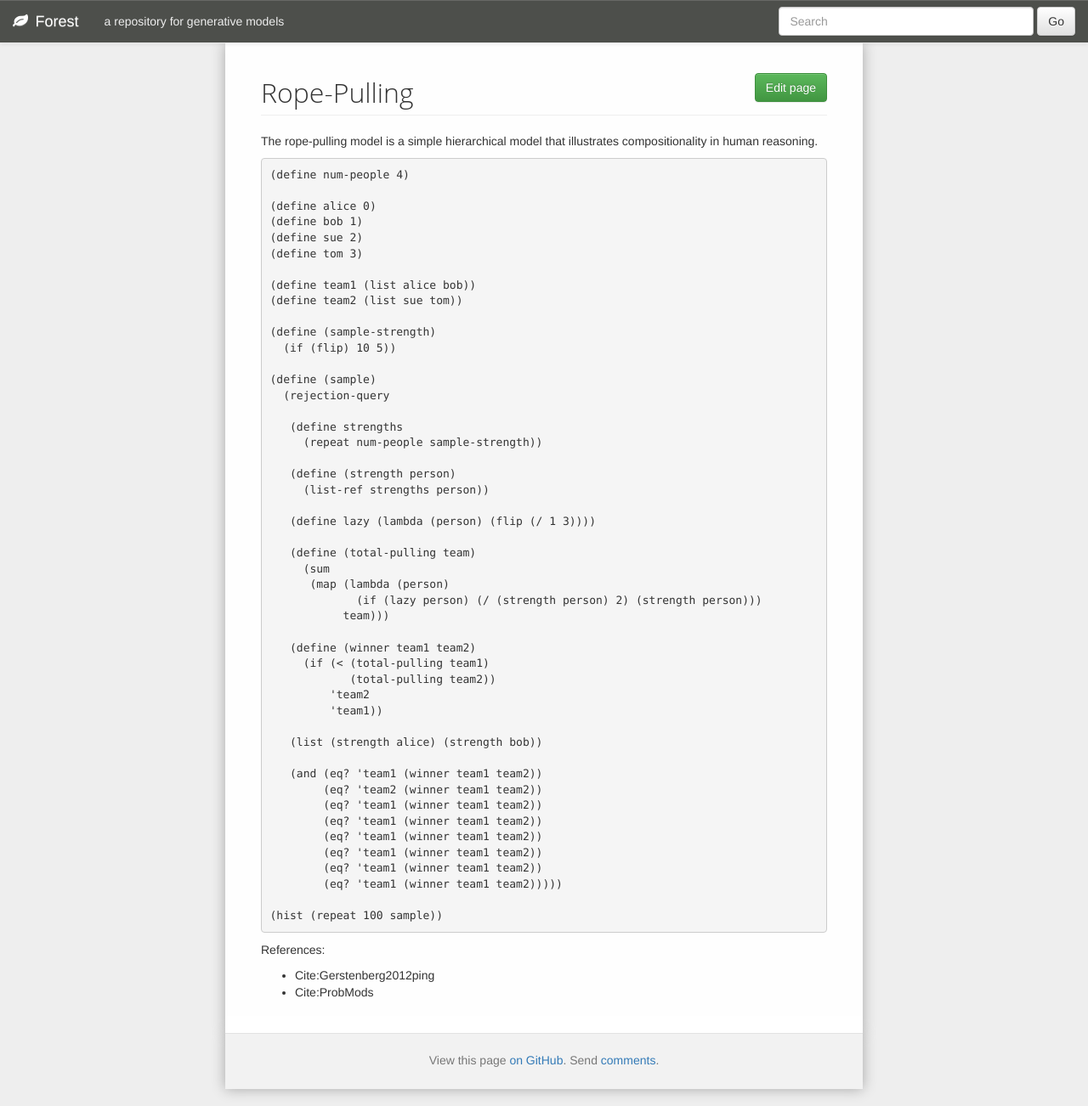
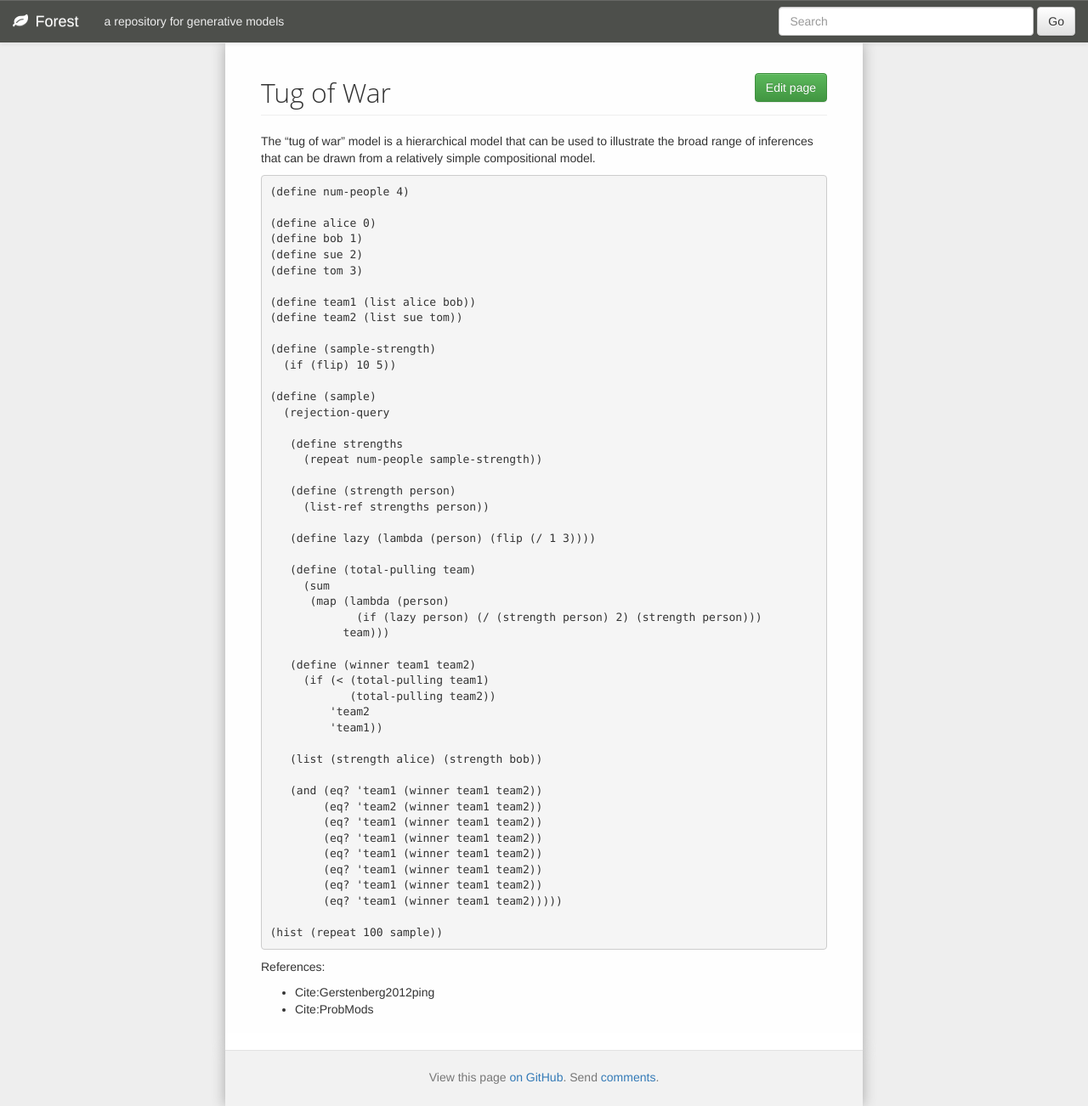
Before and after one commit to forestdb/forestdb.org, a Jekyll site: the page built from models/tug-of-war.md, in a window 1280 px wide. Shown: the whole page at 85% size. Built offline with Jekyll 4.4.1, drawn with Linux system fonts in a browser that asks for light colours; nearby versions of some CDN libraries.

Commit message:
Update and rename rope.md to tug-of-war.md

```diff
--- a/models/rope.md
+++ b/models/tug-of-war.md
@@ -1,12 +1,12 @@
 ---
 layout: model
-title: Rope-Pulling
+title: Tug of War
 model-status: code
 model-category: Miscellaneous
 model-tags: hierarchical models
 ---
 
-The rope-pulling model is a simple hierarchical model that illustrates compositionality in human reasoning.
+The "tug of war" model is a hierarchical model that can be used to illustrate the broad range of inferences that can be drawn from a relatively simple compositional model.
 
     (define num-people 4)
 
```
